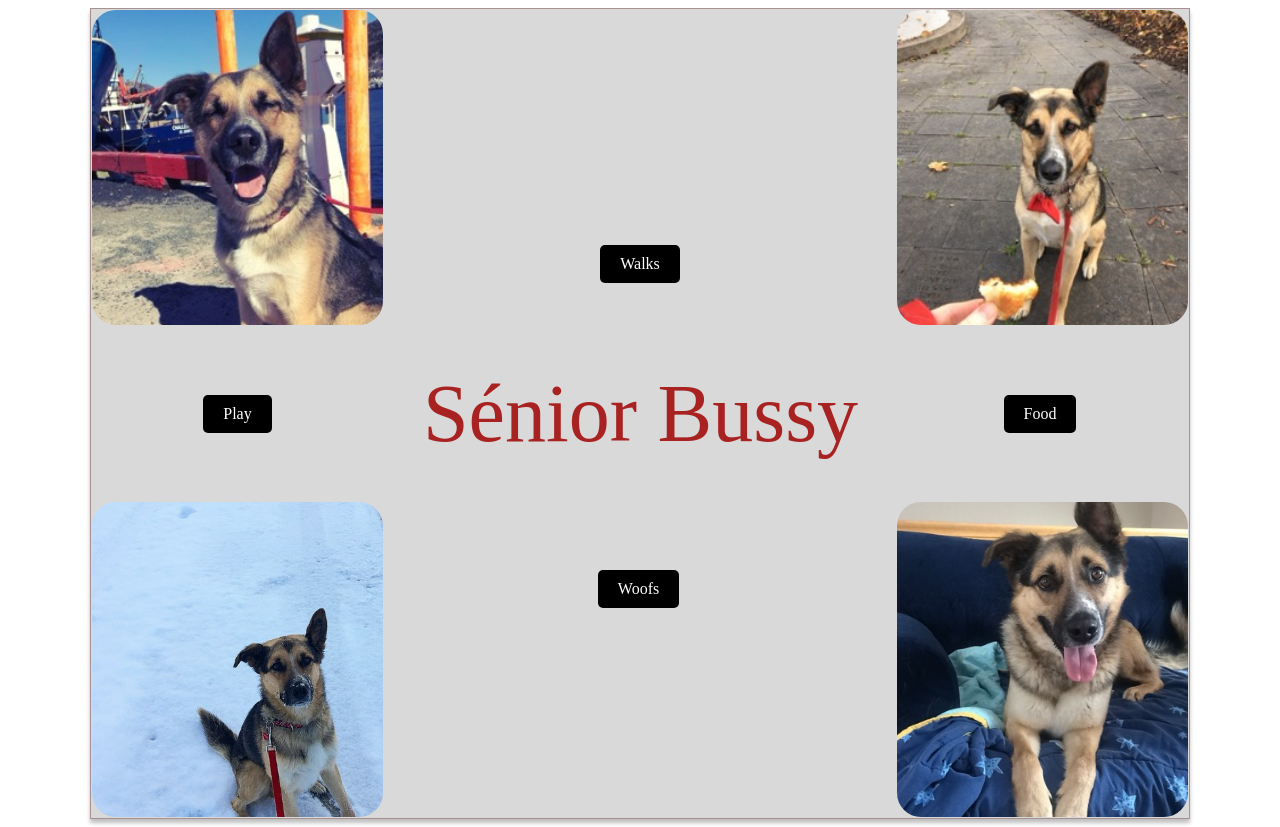
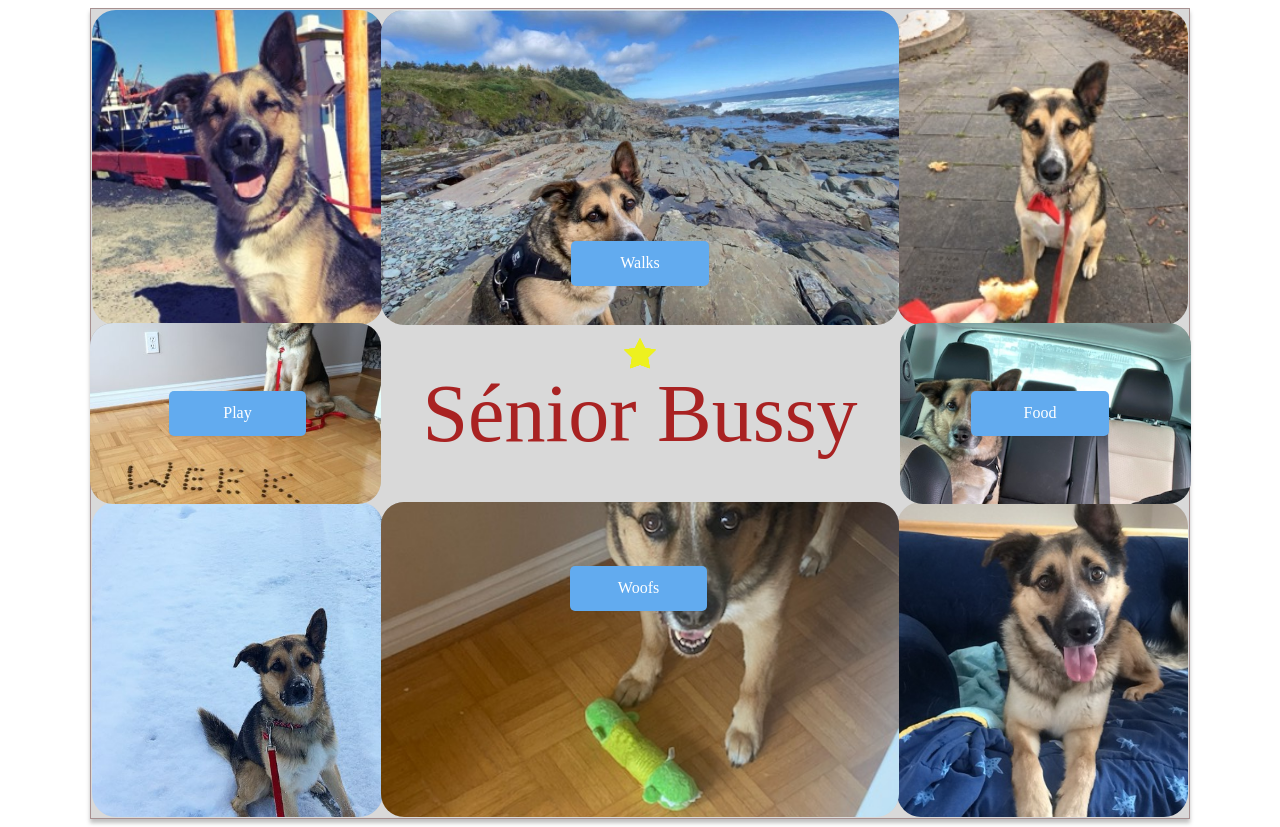
Before and after one commit to kyhol/MayPractice2024, a plain HTML site: page Buzz Website/index.html in a window 1280 px wide. Drawn offline with Linux system fonts and the light colour scheme.

Commit message:
Monday morning vibes

```diff
--- a/Buzz Website/index.html
+++ b/Buzz Website/index.html
@@ -12,6 +12,10 @@
         <img class="image bottom-left" src="img/download (3).jpeg" />
         <img class="image bottom-right" src="img/download (4).jpeg" />
         <img class="image top-right" src="img/download (5).jpeg" />
+        <img class="imageleft" src="img/download (6).jpeg" alt="">
+        <img class="imageright" src="img/download (9).jpeg" alt="">
+        <img class="imagetop" src="img/download (11).jpeg" alt="">
+        <img class="imagebottom" src="img/download (12).jpeg" alt="">
         <div class="title">Sénior Bussy</div>
         <div class="button button-top">
             <div class="button-text">Woofs</div>
@@ -25,6 +29,21 @@
         <div class="button button-left">
             <div class="button-text">Walks</div>
         </div>
+        <svg class="stars" xmlns="http://www.w3.org/2000/svg" viewBox="0 0 24 24">
+            <polygon points="12 2 15.09 8.26 22 9.27 17 14.14 18.18 21.02 12 18.77 5.82 21.02 7 14.14 2 9.27 8.91 8.26 12 2" />
+          </svg>
+          <svg class="stars" xmlns="http://www.w3.org/2000/svg" viewBox="0 0 24 24">
+            <polygon points="12 2 15.09 8.26 22 9.27 17 14.14 18.18 21.02 12 18.77 5.82 21.02 7 14.14 2 9.27 8.91 8.26 12 2" />
+          </svg>
+          <svg class="stars" xmlns="http://www.w3.org/2000/svg" viewBox="0 0 24 24">
+            <polygon points="12 2 15.09 8.26 22 9.27 17 14.14 18.18 21.02 12 18.77 5.82 21.02 7 14.14 2 9.27 8.91 8.26 12 2" />
+          </svg>
+          <svg class="stars" xmlns="http://www.w3.org/2000/svg" viewBox="0 0 24 24">
+            <polygon points="12 2 15.09 8.26 22 9.27 17 14.14 18.18 21.02 12 18.77 5.82 21.02 7 14.14 2 9.27 8.91 8.26 12 2" />
+          </svg>
+          <svg class="stars" xmlns="http://www.w3.org/2000/svg" viewBox="0 0 24 24">
+            <polygon points="12 2 15.09 8.26 22 9.27 17 14.14 18.18 21.02 12 18.77 5.82 21.02 7 14.14 2 9.27 8.91 8.26 12 2" />
+          </svg>
     </div>
 
 
--- a/Buzz Website/style.css
+++ b/Buzz Website/style.css
@@ -7,20 +7,69 @@
     border: 1px #A79090 solid;
     display: flex;
     flex-wrap: wrap;
-    justify-content: center; /* Center horizontally */
-    align-items: center; /* Center vertically */
+    justify-content: center;
+    /* Center horizontally */
+    align-items: center;
+    /* Center vertically */
     padding: 20px;
-    box-sizing: border-box; /* Include padding in the width and height */
-    margin: auto; /* Auto margin to center horizontally */
-    box-sizing: border-box; /* Include padding in the width and height */
+    box-sizing: border-box;
+    /* Include padding in the width and height */
+    margin: auto;
+    /* Auto margin to center horizontally */
+    box-sizing: border-box;
+    /* Include padding in the width and height */
 }
 
 .image {
-    width: 291px; /* Keep the width the same */
-    height: 315px; /* Keep the height the same */
-    object-fit: cover; /* Ensure the image covers the entire container */
+    width: 291px;
+    /* Keep the width the same */
+    height: 315px;
+    /* Keep the height the same */
+    object-fit: cover;
+    /* Ensure the image covers the entire container */
     border-radius: 24px;
     position: absolute;
+}
+
+.imageleft {
+    width: 291px;
+    height: 181px;
+    object-fit: cover;
+    position: absolute;
+    border-radius: 23px;
+    box-shadow: 0px 4px 4px 0px rgba(0, 0, 0, 0.25) inset;
+    margin-right: 810px;
+}
+
+.imageright {
+    width: 291px;
+    height: 181px;
+    object-fit: cover;
+    position: absolute;
+    border-radius: 23px;
+    box-shadow: 0px 4px 4px 0px rgba(0, 0, 0, 0.25) inset;
+    margin-left: 810px;
+}
+
+.imagetop {
+    width: 518px;
+    height: 315px;
+    object-fit: cover;
+    position: absolute;
+    border-radius: 23px;
+    box-shadow: 0px 4px 4px 0px rgba(0, 0, 0, 0.25) inset;
+    margin-bottom: 492px;
+
+}
+
+.imagebottom {
+    width: 518px;
+    height: 315px;
+    object-fit: cover;
+    position: absolute;
+    border-radius: 23px;
+    box-shadow: 0px 4px 4px 0px rgba(0, 0, 0, 0.25) inset;
+    margin-top: 492px;
 }
 
 .top-left {
@@ -42,60 +91,103 @@
     margin-bottom: 492px;
     margin-right: 805px;
 }
-.button-right { /*bottom*/
+
+.button-right {
+    /*bottom*/
     margin-bottom: 0px;
     margin-right: 805px;
+    background: #62ABEF !important; /* Change the background color */
+    color: white;
+    padding: 14px 24px;
+    border-radius: 8px;
+    cursor: pointer;
+    display: flex;
+    width: 97.755px;
+    height: 24.123px;
+    justify-content: center;
+    align-items: center;
+    gap: 8px;
+    flex-shrink: 0;
+    /* Button Shadow */
+    box-shadow: 0px 1px 2px 0px rgba(0, 0, 0, 0.05);
+
+}
+
+.button-left {
+    /*  top */
+    margin-bottom: 300px;
+    margin-left: 0px;
+    background: #62ABEF !important; /* Change the background color */
+    color: white;
+    padding: 14px 24px;
+    border-radius: 8px;
+    cursor: pointer;
+    display: flex;
+    width: 97.755px;
+    height: 24.123px;
+    justify-content: center;
+    align-items: center;
+    gap: 8px;
+    flex-shrink: 0;
+    /* Button Shadow */
+    box-shadow: 0px 1px 2px 0px rgba(0, 0, 0, 0.05);
+}
+
+.button-bottom {
+    /* Right */
+    margin-top: 0px;
+    margin-left: 800px;
+    background: #62ABEF !important; /* Change the background color */
+    color: white;
+    padding: 14px 24px;
+    border-radius: 8px;
+    cursor: pointer;
+    display: flex;
+    width: 97.755px;
+    height: 24.123px;
+    justify-content: center;
+    align-items: center;
+    gap: 8px;
+    flex-shrink: 0;
+    /* Button Shadow */
+    box-shadow: 0px 1px 2px 0px rgba(0, 0, 0, 0.05);
+}
+
+.button-top {
+    /* left*/
+    margin-top: 350px;
+    margin-right: 3px;
+    background: #62ABEF !important; /* Change the background color */
+    color: white;
+    padding: 14px 24px;
+    border-radius: 8px;
+    cursor: pointer;
+    display: flex;
+    width: 97.755px;
+    height: 24.123px;
+    justify-content: center;
+    align-items: center;
+    gap: 8px;
+    flex-shrink: 0;
+    /* Button Shadow */
+    box-shadow: 0px 1px 2px 0px rgba(0, 0, 0, 0.05);
+}
+
+/* Rest of your styles */
+.title {
+    font-size: 82px;
+    color: #A92222;
+    margin-top: 1px;
+}
+
+.button {
+    display: flex;
     background: black;
     color: white;
     padding: 10px 20px;
     border-radius: 5px;
     cursor: pointer;
-
-}
-.button-left { /*  top */
-    margin-bottom: 300px;
-    margin-left: 0px;
-    background: black;
-    color: white;
-    padding: 10px 20px;
-    border-radius: 5px;
-    cursor: pointer;
-}
-.button-bottom { /* Right*/
-    margin-top: 0px;
-    margin-left: 800px;
-    background: black;
-    color: white;
-    padding: 10px 20px;
-    border-radius: 5px;
-    cursor: pointer;
-}
-
-.button-top { /* left*/
-    margin-top: 350px;
-    margin-right: 3px;
-    background: black;
-    color: white;
-    padding: 10px 20px;
-    border-radius: 5px;
-    cursor: pointer;
-}
-/* Rest of your styles */
-.title {
-    font-size: 82px;
-    color: #A92222;
-    margin-top: 1px;
-    margin-left: 1px;
-}
-
-.button {
-    display:flex;
-    background: black;
-    color: white;
-    padding: 10px 20px;
-    border-radius: 5px;
-    cursor: pointer;
-    position:absolute;
+    position: absolute;
 }
 
 .button-text {
@@ -108,8 +200,17 @@
         width: 100%;
         height: auto;
     }
+
     .image {
         width: 100%;
         height: auto;
     }
 }
+
+.stars {
+    fill: #EDF11F;
+    height: 38px;
+    width: 38px;
+    margin-bottom: 120px;
+    position: absolute;
+}
```
